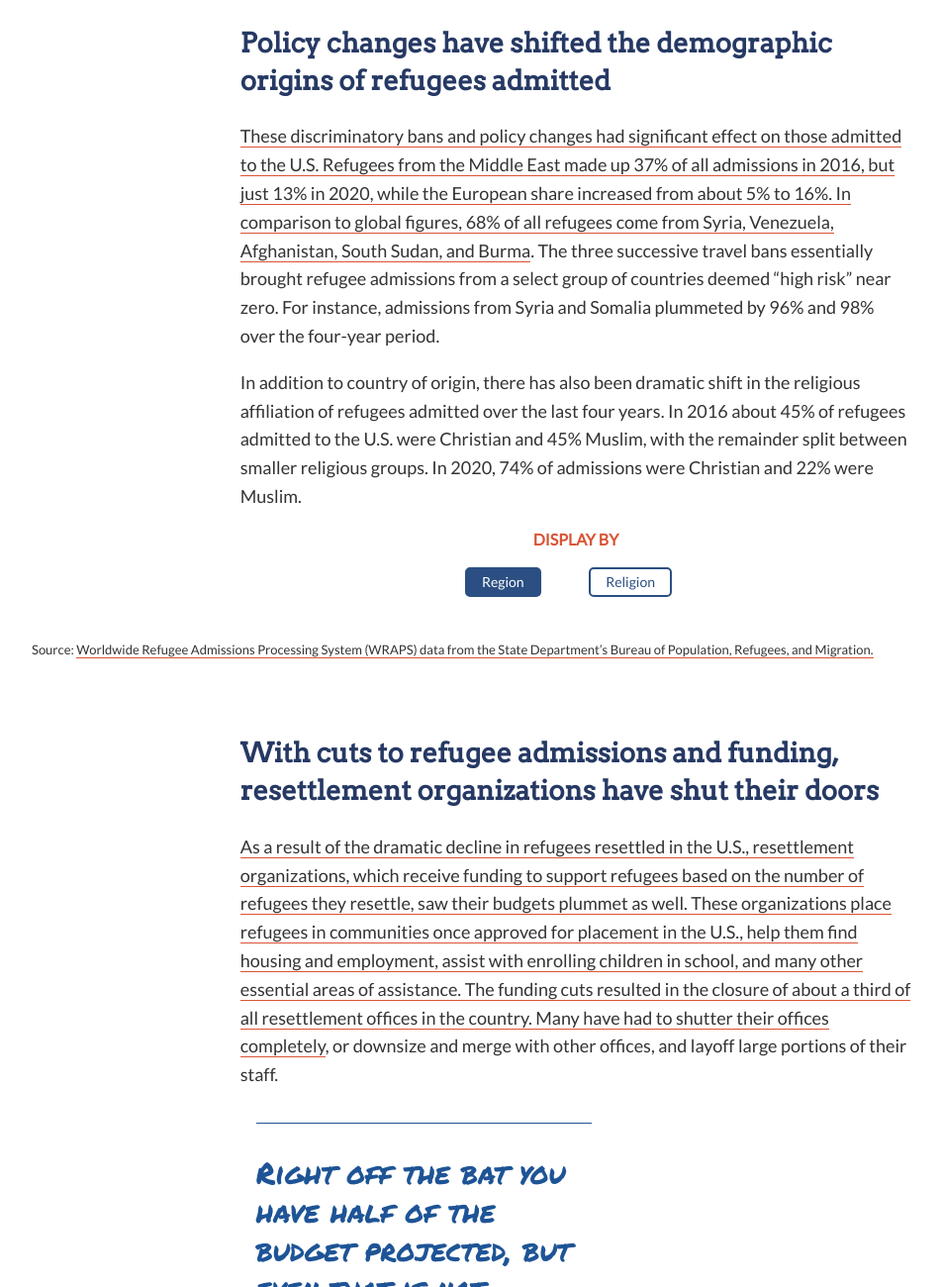
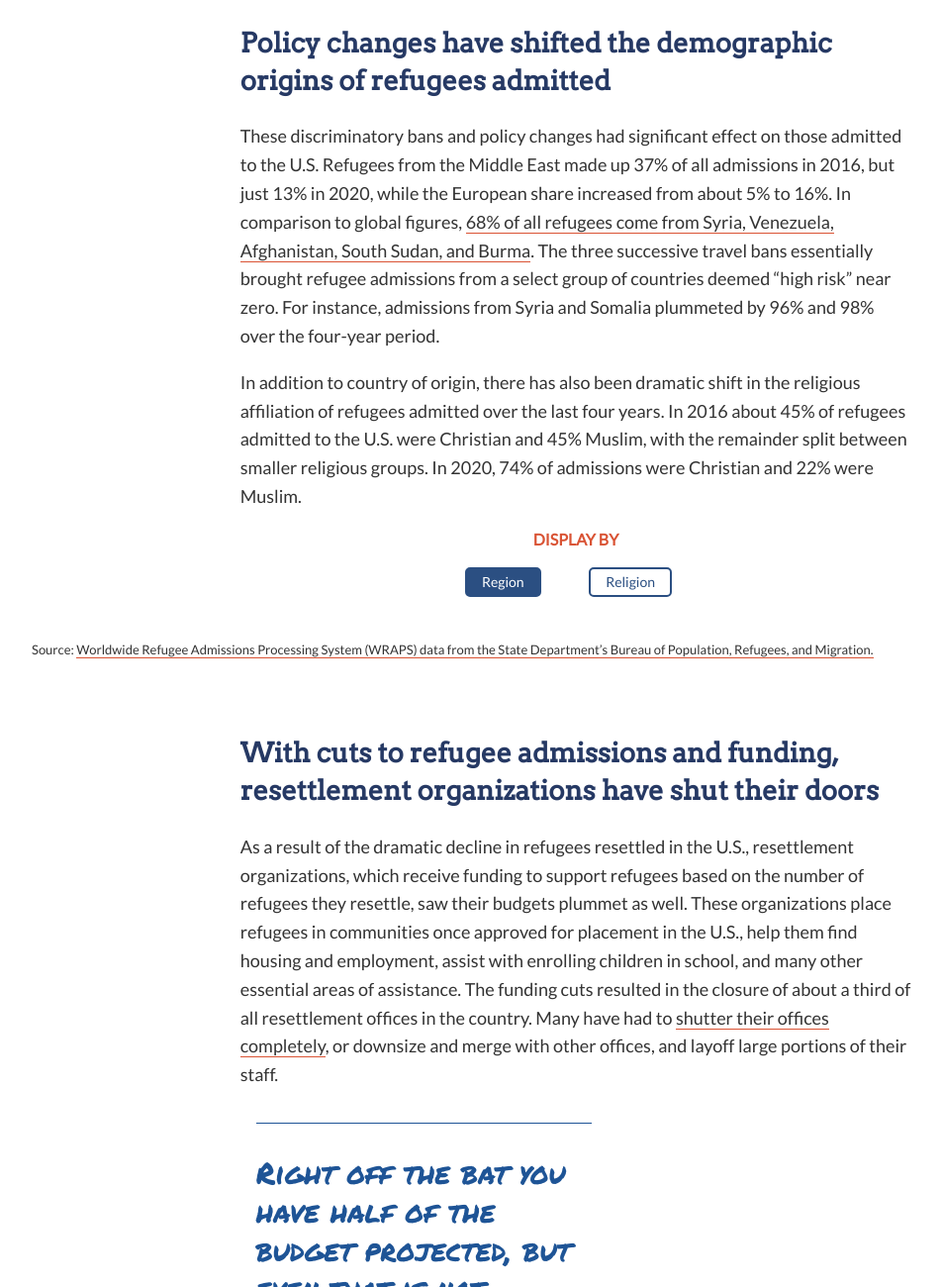
Before and after one commit to sara22nicole/sara22nicole.github.io, a plain HTML site: page index.html in a window 1280 px wide. Shown: the part 6494-7794 px from the top of the page at 99% size, without its empty margins (58-1010 px from the left). Drawn offline with Linux system fonts and the light colour scheme; a script that the page names is missing.

Commit message:
Update index.html
Links Fixed

```diff
--- a/index.html
+++ b/index.html
@@ -117,7 +117,7 @@
         <div class="content content--wide">
           <div class="flourish-embed" data-src="story/820247"><script src="https://public.flourish.studio/resources/embed.js"></script></div>
 
-          <p class="caption" id="monthly-admissions-chart">Source: <a href="https://www.wrapsnet.org/documents/Refugee%20Admissions%20Report%20as%20of%20Mar%2031,%202021.xlsx">Worldwide Refugee Admissions Processing System (WRAPS) data from the State Department’s Bureau of Population, Refugees, and Migration.</p>
+          <p class="caption" id="monthly-admissions-chart">Source: <a href="https://www.wrapsnet.org/documents/Refugee%20Admissions%20Report%20as%20of%20Mar%2031,%202021.xlsx">Worldwide Refugee Admissions Processing System (WRAPS) data from the State Department’s Bureau of Population, Refugees, and Migration.</a></p>
         </div>
 
       </div>
@@ -158,7 +158,7 @@
             });
             </script>
           </div>
-          <p class="caption observable-chart-source" id="monthly-admissions-chart">Source: <a href="https://www.wrapsnet.org/documents/Refugee%20Admissions%20Report%20as%20of%20Mar%2031,%202021.xlsx">Worldwide Refugee Admissions Processing System (WRAPS) data from the State Department’s Bureau of Population, Refugees, and Migration.</p>
+          <p class="caption observable-chart-source" id="monthly-admissions-chart">Source: <a href="https://www.wrapsnet.org/documents/Refugee%20Admissions%20Report%20as%20of%20Mar%2031,%202021.xlsx">Worldwide Refugee Admissions Processing System (WRAPS) data from the State Department’s Bureau of Population, Refugees, and Migration.</a></p>
 
         </div>
       </div>
```
